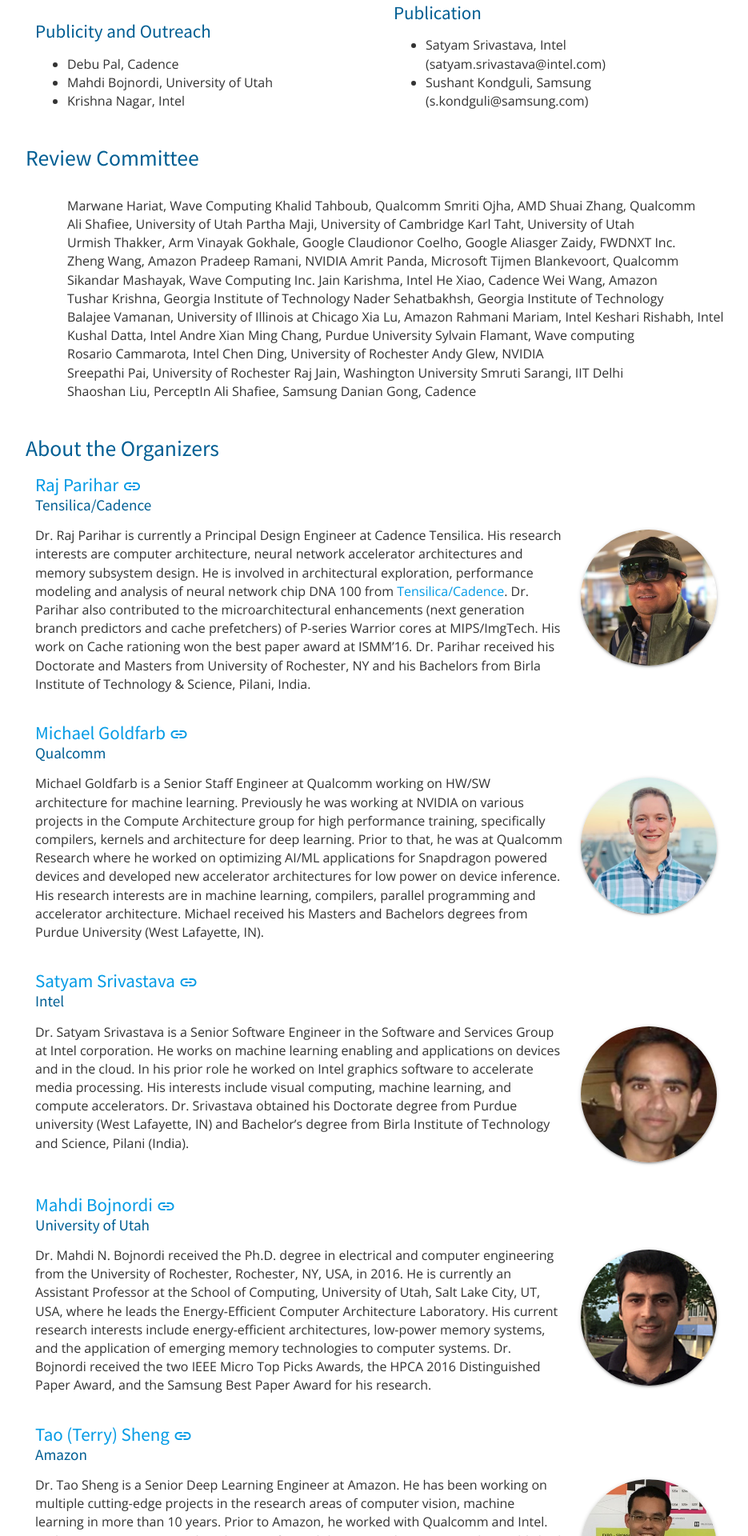
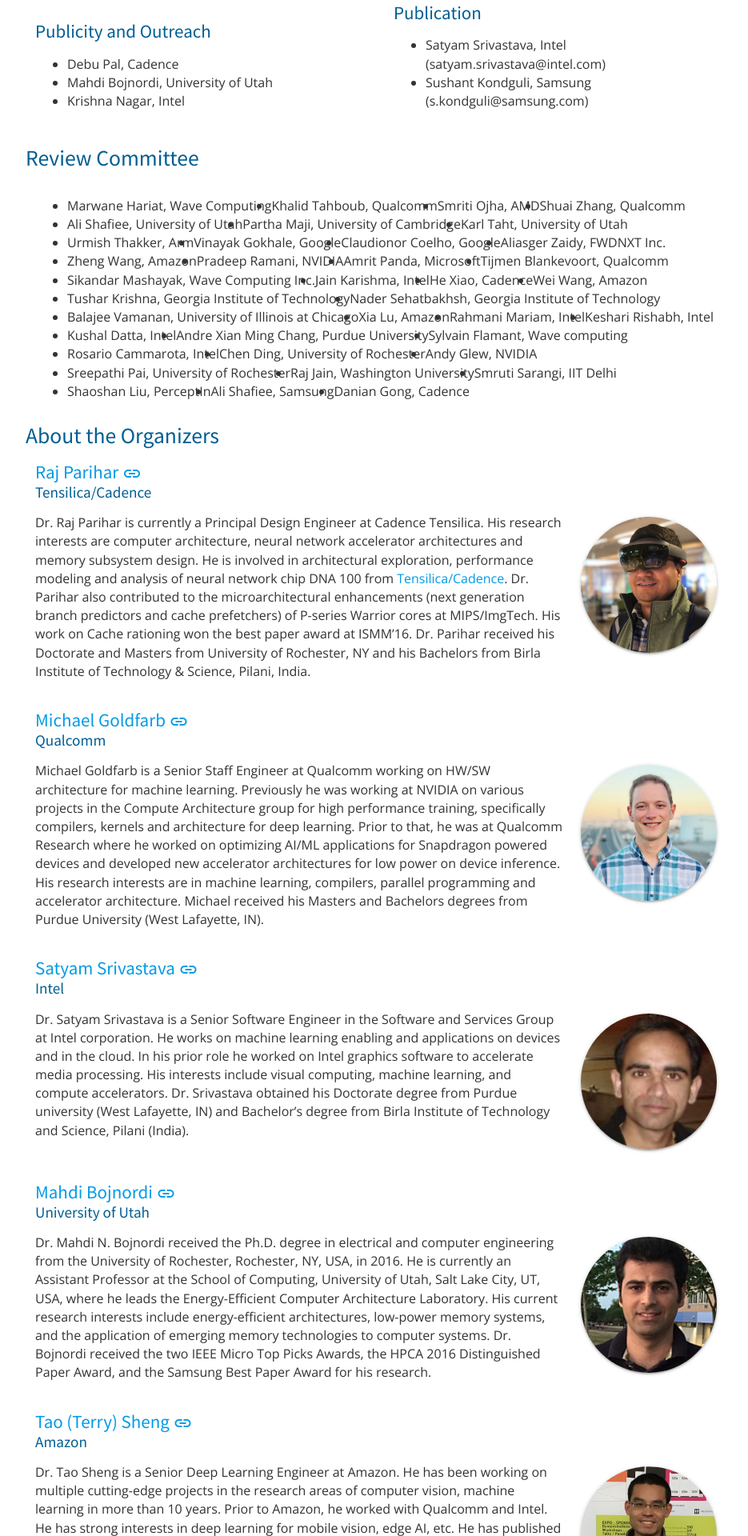
Before and after one commit to mgoldfar/emc2-web, a Jekyll site: the page built from program-committee.html, in a window 1280 px wide. Shown: the part 321-2241 px from the top of the page at 80% size, without its empty margins (160-1095 px from the left). Built offline with Jekyll 4.4.1, drawn with Linux system fonts in a browser that asks for light colours.

Commit message:
Tweaking display of reviewers.

```diff
--- a/program-committee.html
+++ b/program-committee.html
@@ -111,7 +111,7 @@
     <div class="col s12">
         <ul class="browser-default" >
         {% for r in page.reviewers %}
-            <li style="display: inline-block">{{ r.name }}, {{ r.affiliation }}</li>
+            <li style="float: left;">{{ r.name }}, {{ r.affiliation }}</li>
         {% endfor %}
         </ul>
     </div>
```
